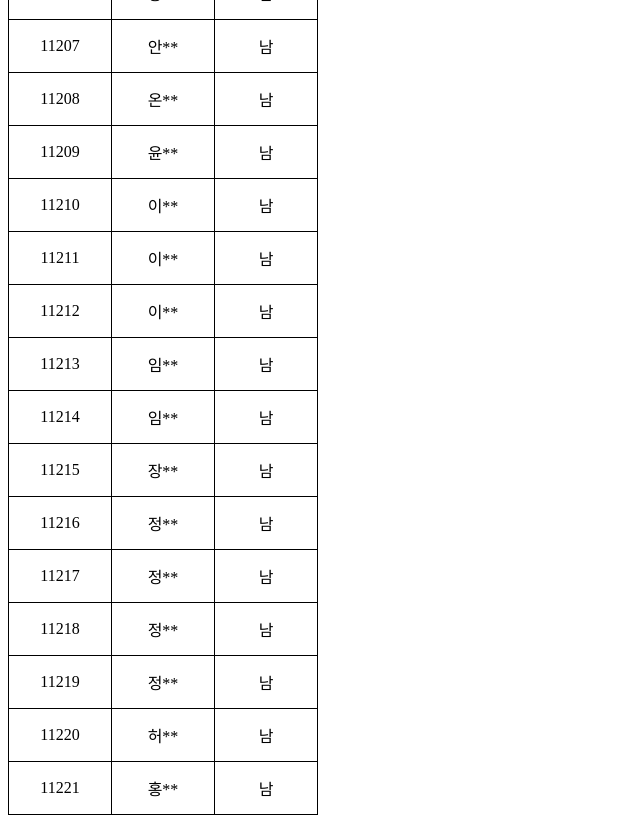
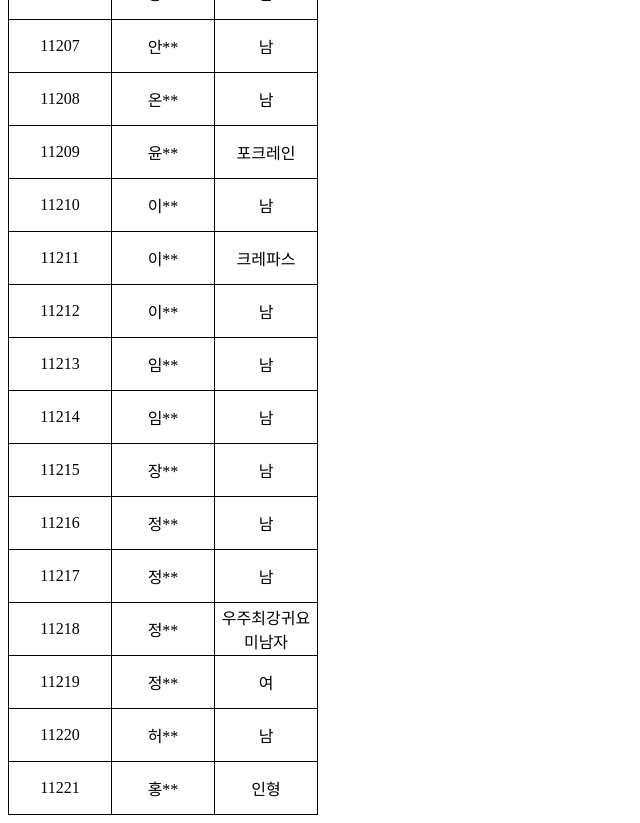
Before and after one commit to juwon0124/classroom, a plain HTML site: page index.html in a window 1280 px wide. Shown: the part 360-1183 px from the top of the page, without its empty margins (0-640 px from the left). Drawn offline with Linux system fonts and the light colour scheme.

Commit message:
Update index.html

```diff
--- a/index.html
+++ b/index.html
@@ -74,7 +74,7 @@
         <tr>
             <td>11209</td>
             <td>윤**</td>
-            <td>남</td>
+            <td>포크레인</td>
         </tr>
         <tr>
             <td>11210</td>
@@ -84,7 +84,7 @@
         <tr>
             <td>11211</td>
             <td>이**</td>
-            <td>남</td>
+            <td>크레파스</td>
         </tr>
         <tr>
             <td>11212</td>
@@ -119,12 +119,12 @@
         <tr>
             <td>11218</td>
             <td>정**</td>
-            <td>남</td>
+            <td>우주최강귀요미남자</td>
         </tr>
         <tr>
             <td>11219</td>
             <td>정**</td>
-            <td>남</td>
+            <td>여</td>
         </tr>
         <tr>
             <td>11220</td>
@@ -135,7 +135,7 @@
         <tr>
             <td>11221</td>
             <td>홍**</td>
-            <td>남</td>
+            <td>인형</td>
         </tr>
     </table>
 </body>
```
